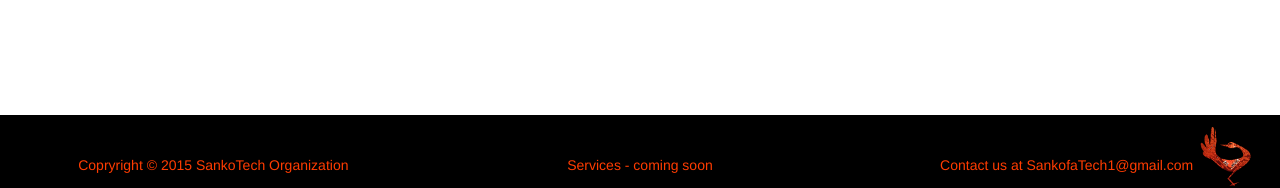
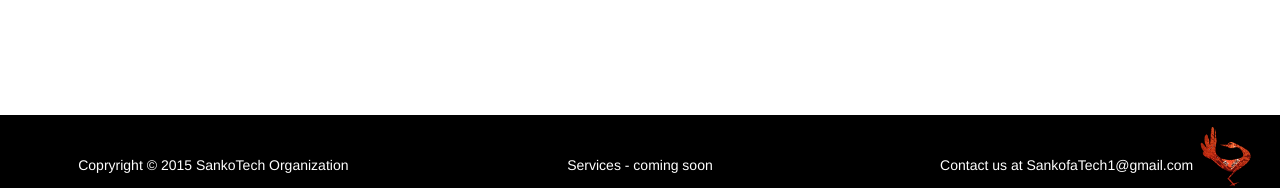
Before and after one commit to kwadwon/sankofa, a PHP site: page / in a window 1280 px wide. Shown: the part 3582-3770 px from the top of the page. Run offline with PHP 8.4, Linux system fonts and the light colour scheme; some libraries are stand-ins or nearby versions.

Commit message:
updated footer font color

```diff
--- a/css/navbar-fixed-top.css
+++ b/css/navbar-fixed-top.css
@@ -116,7 +116,7 @@ a#mission.color-now, a#projects.color-now, a#about.color-now{
 }
 .footer{
   background-color:black;
-  color:#FF3C00 !important;
+  color:white !important;
   height:100%;
 }
 .footer>div{
```
